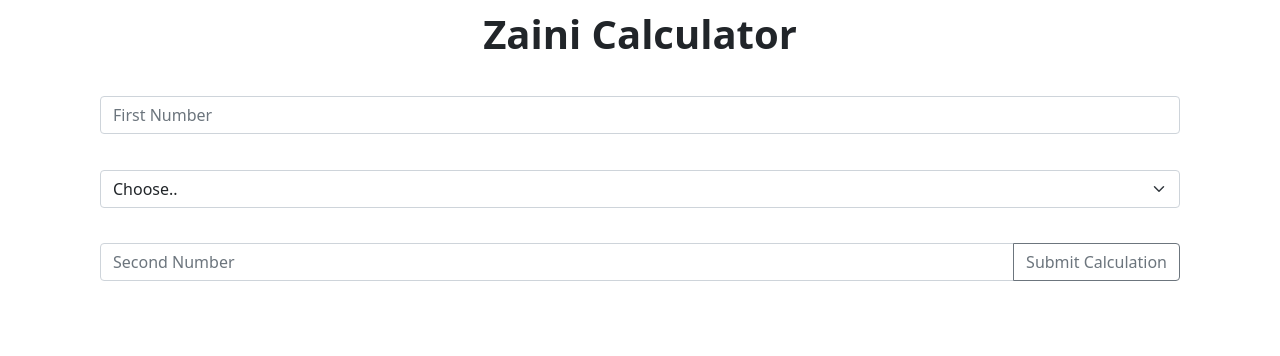
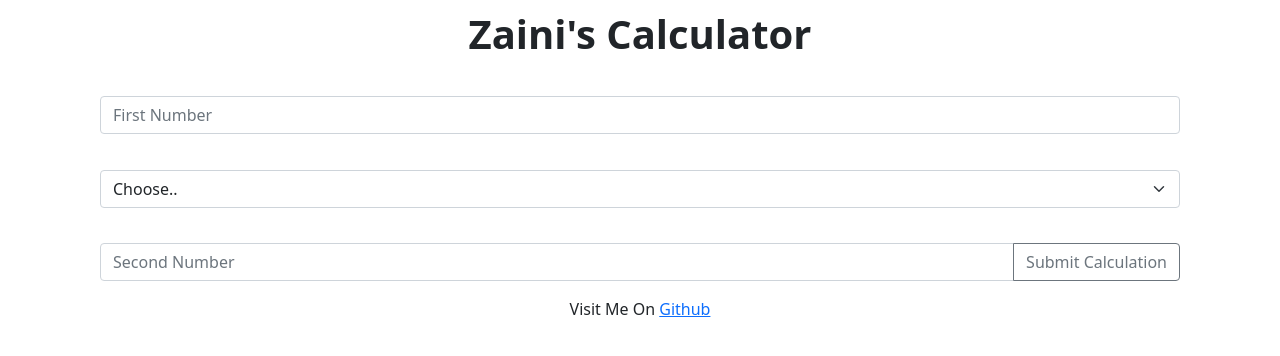
Before and after one commit to MMZaini/learning-js-calculator, a plain HTML site: page index.html in a window 1280 px wide. Drawn offline with nearby package versions, Linux system fonts and the light colour scheme.

Commit message:
github footer

```diff
--- a/index.html
+++ b/index.html
@@ -4,13 +4,14 @@
 <head>
 	<meta charset="utf-8">
 	<meta name="viewport" content="width=device-width">
-    <title>Zaini Calculator</title>
+	<title>Zaini's Calculator</title>
 	<link href="style.css" rel="stylesheet" type="text/css" />
-    <link href="https://cdn.jsdelivr.net/npm/bootstrap@5.1.0/dist/css/bootstrap.min.css" rel="stylesheet" integrity="sha384-KyZXEAg3QhqLMpG8r+8fhAXLRk2vvoC2f3B09zVXn8CA5QIVfZOJ3BCsw2P0p/We" crossorigin="anonymous">
+	<link href="https://cdn.jsdelivr.net/npm/bootstrap@5.1.0/dist/css/bootstrap.min.css" rel="stylesheet" integrity="sha384-KyZXEAg3QhqLMpG8r+8fhAXLRk2vvoC2f3B09zVXn8CA5QIVfZOJ3BCsw2P0p/We"
+	 crossorigin="anonymous">
 </head>
 
 <body>
-    <h1 class="h1" style="text-align:center;font-weight:bold">Zaini Calculator</h1>
+	<h1 class="h1" style="text-align:center;font-weight:bold">Zaini's Calculator</h1>
 
 	<div class="padd input-group mb-3">
 		<input id="first" type="text" class="form-control" placeholder="First Number" aria-label="Recipient's username" aria-describedby="button-addon2">
@@ -34,6 +35,9 @@
     <h2 id="answer" style="text-align:center"></h2>
 
     <script src="script.js"></script>
+    <div style="text-align:center">
+    <p1>Visit Me On <a href="https://github.com/MMZaini">Github</a></p1>
+    </div>
   </body>
 
 </html>
```
Lines whose indentation alone changed are shown as unchanged.
